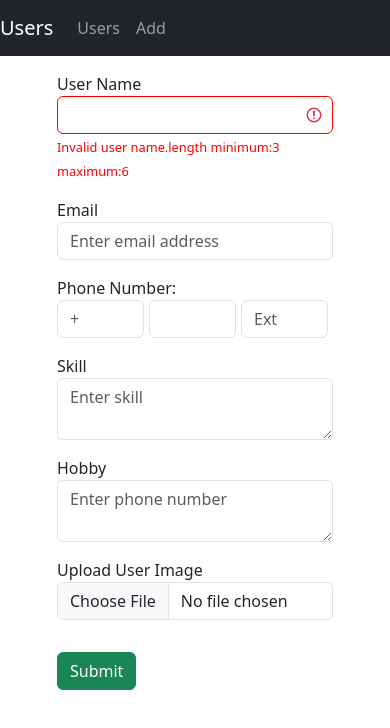
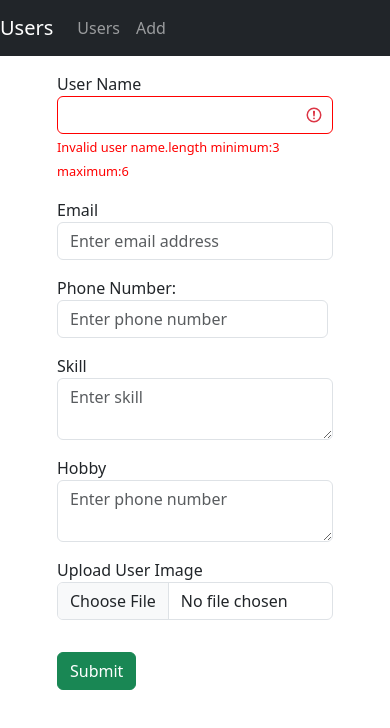
Before and after one commit to rakib33/EtiqaFreelancer, a Vue app in the folder vue-client/: page /add in a window 390 px wide. Shown: the top 728 px of the page. Built offline with nearby package versions, Linux system fonts and the light colour scheme.

Commit message:
[PhoneNoInputValidation]->[Only number 0-9 validation check on a text filed]

```diff
--- a/vue-client/src/components/AddUser.vue
+++ b/vue-client/src/components/AddUser.vue
@@ -12,7 +12,7 @@
         </div>
 
         <div class="form-group mb-3 mt-3">
-         <PhoneNumberInputField></PhoneNumberInputField>
+         <PhoneNumberInputField v-model="user.phoneNumber" placeholder="Enter phone number"></PhoneNumberInputField>
         </div>
         <div class="form-group mb-3 mt-3">
           <label for="skill">Skill</label>
--- a/vue-client/src/formComponent/PhoneNumberInputField.vue
+++ b/vue-client/src/formComponent/PhoneNumberInputField.vue
@@ -4,30 +4,32 @@
     <div>
       <label for="phone">Phone Number:</label>
       <div class="phone-input">
-        <input
+        <!-- <input
           v-model="countryCode"
           type="text"
           id="countryCode"
           name="countryCode"
           placeholder="+"
           class="form-control country-code"
-        />
+        /> -->
         <input
           v-model="phoneNumber"
+
           type="text"
           id="phoneNumber"
           name="phoneNumber"
+          :placeholder="placeholder"
           @input="validatePhoneNumber"
           class="form-control phone-number"
         />
-        <input
+        <!-- <input
           v-model="extension"
           type="text"
           id="extension"
           name="extension"
           placeholder="Ext"
           class="form-control extension"
-        />
+        /> -->
       </div>
       <div v-if="error" class="error-message">{{ error }}</div>
     </div>
@@ -35,7 +37,13 @@
 
   <script>
   export default {
-
+  props:{
+    placeholder:{
+      type: String,
+      required:false,
+      default:'',
+    },
+  },
     data() {
       return {
         countryCode: '',
@@ -47,12 +55,14 @@
     methods: {
       validatePhoneNumber() {
         // Regular expressions for country code and phone number
-        const countryCodeRegex = /^\+?[0-9]+$/;
+        //const countryCodeRegex = /^\+?[0-9]+$/;
         const phoneNumberRegex = /^[0-9]+$/;
 
-        if (!countryCodeRegex.test(this.countryCode)) {
-          this.error = 'Invalid country code';
-        } else if (!phoneNumberRegex.test(this.phoneNumber)) {
+        // if (!countryCodeRegex.test(this.countryCode)) {
+        //   this.error = 'Invalid country code';
+        // }
+
+        if (!phoneNumberRegex.test(this.phoneNumber)) {
           this.error = 'Invalid phone number';
         } else {
           this.error = '';
@@ -60,11 +70,12 @@
 
         if(this.error === ''){
             // Emit an event with the input values
-          this.$emit('phone-input', {
-          countryCode: this.countryCode,
-          phoneNumber: this.phoneNumber,
-          extension: this.extension,
-        });
+        //   this.$emit('phone-input', {
+        //   countryCode: this.countryCode,
+        //   phoneNumber: this.phoneNumber,
+        //   extension: this.extension,
+        // });
+        this.$emit('update:modelValue', this.phoneNumber);
         }
       },
     },
```
